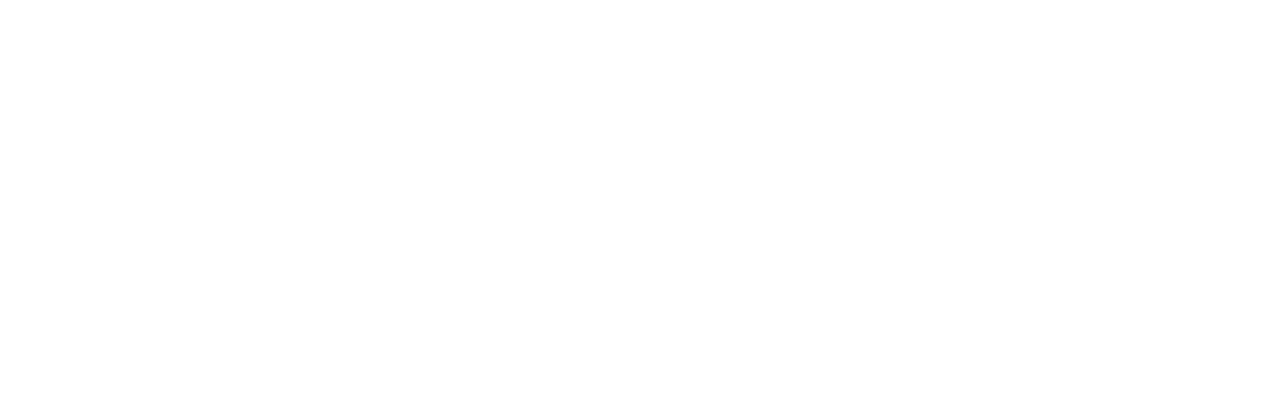
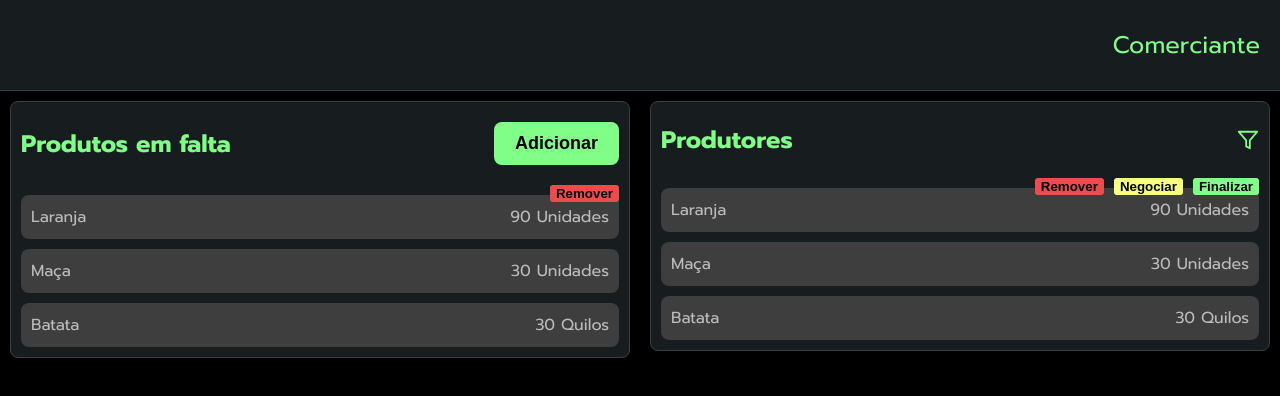
Before and after one commit to eduardojfronza/FIAP-Sprint-2, a React (Create React App) app: page /home/merchant in a window 1280 px wide. Before the commit this address had no page. Shown: the top 396 px of the page. Built offline with nearby package versions, Linux system fonts and the light colour scheme.

Commit message:
feat - criado o dashboard do comerciante

```diff
--- a/package.json
+++ b/package.json
@@ -8,6 +8,7 @@
     "@testing-library/user-event": "^13.5.0",
     "react": "^18.3.1",
     "react-dom": "^18.3.1",
+    "react-icons": "^5.3.0",
     "react-router-dom": "^6.26.2",
     "react-scripts": "5.0.1",
     "web-vitals": "^2.1.4"
--- a/src/App.js
+++ b/src/App.js
@@ -1,14 +1,16 @@
 import { BrowserRouter, Route, Routes } from "react-router-dom";
 import Login from "./routes/Login";
-import Home from "./routes/Home";
 import Register from "./routes/Register";
+import Merchant from "./routes/Home/Merchant";
+import Producer from "./routes/Home/Producer";
 
 function App() {
   return (
     <BrowserRouter>
       <Routes>
         <Route path="/" element={<Login/>} />
-        <Route path="/home" element={<Home />} />
+        <Route path="/home/merchant" element={<Merchant />} />
+        <Route path="/home/producer" element={<Producer />} />
         <Route path="/register" element={<Register />} />
         <Route path="/dashboard" element=""/>
       </Routes>
--- /dev/null
+++ b/src/components/Header.jsx
@@ -0,0 +1,37 @@
+import { Link } from 'react-router-dom'
+import '../styles/Header.css'
+
+function Header(props) {
+    function Elements(user) {
+        switch (user) {
+            case "Produtor":
+                return <>
+                    <header className="header">
+                        <nav className='navigation-producer'>
+                            <ul>
+                                <li><Link to={'/home/producer'}>Home</Link></li>
+                                <li><Link>Dados</Link></li>
+                                <li><Link>Meus produtos</Link></li>
+                            </ul>
+                        </nav>
+                        <p>Produtor</p>
+                    </header>
+                </>
+            case "Comerciante":
+                return <>
+                    <header className="header">
+                        <div className='navigation-merchant'>
+                            <p>Comerciante</p>
+                        </div>
+                    </header>
+                </>
+            default:
+                return {}
+        }
+    }
+
+    return Elements(props.user)
+
+}
+
+export default Header
--- a/src/index.css
+++ b/src/index.css
@@ -14,7 +14,7 @@
     monospace;
 }
 
-h1, h2, h3,h4,h5, h6 {
+h1, h2, h3,h4,h5, h6, p {
   margin: 0;
   padding: 0;
 }
--- /dev/null
+++ b/src/routes/Home/Merchant/index.jsx
@@ -0,0 +1,80 @@
+import '../../../styles/Home/Merchant.css'
+import { LuFilter } from "react-icons/lu";
+
+
+import Button from "../../../components/Button"
+import Header from "../../../components/Header"
+
+
+function Merchant() {
+    const missingProducts = [
+        {
+            name: 'Laranja',
+            amount: '90 Unidades',
+        },
+        {
+            name: 'Maça',
+            amount: '30 Unidades ',
+        },
+        {
+            name: 'Batata',
+            amount: '30 Quilos',
+        }
+    ]
+
+
+    return <>
+        <Header user={'Comerciante'} />
+
+        <main>
+            <section className='container_merchant'>
+                <div className="card_merchant container_missing_products">
+                    <div className='header_card_merchant'>
+                        <h2>Produtos em falta</h2>
+                        <Button type="button" children="Adicionar" variant="primary" />
+                    </div>
+
+                    <div className='list_items_merchant'>
+                        <ul>
+                            {missingProducts.map((product, index) =>
+                                < li key={index} >
+                                    <p>{product.name}</p>
+                                    <span>{product.amount}</span>
+                                    <button>Remover</button>
+                                </li>
+                            )}
+                        </ul>
+                    </div>
+                </div>
+
+                <div className='card_merchant container_procuder_deal'>
+                    <div className='header_card_merchant'>
+                        <h2>Produtores</h2>
+                        <LuFilter style={{ fontSize: "22px" }} />
+                    </div>
+
+                    <div className='list_items_merchant'>
+                        <ul>
+                            {missingProducts.map((product, index) =>
+                                < li key={index} >
+                                    <p>{product.name}</p>
+                                    <span>{product.amount}</span>
+
+                                    <div className='buttons_list_item_merchant'>
+                                        <button style={{ backgroundColor: "#ED4B4E" }}>Remover</button>
+                                        <button style={{ backgroundColor: "#F6FE81" }}>Negociar</button>
+                                        <button style={{ backgroundColor: "#81FE88" }}>Finalizar</button>
+                                    </div>
+
+                                </li>
+                            )}
+                        </ul>
+                    </div>
+
+                </div>
+            </section>
+        </main >
+    </>
+}
+
+export default Merchant
--- /dev/null
+++ b/src/routes/Home/Producer/index.jsx
@@ -0,0 +1,11 @@
+import Header from "../../../components/Header"
+
+
+function Producer() {
+    return <>
+        <Header user={'Produtor'} />
+
+    </>
+}
+
+export default Producer
--- a/src/routes/Home/index.jsx
+++ /dev/null
@@ -1,8 +0,0 @@
-
-function Home() {
-    return <section>
-        <div>teste</div>
-    </section>
-}
-
-export default Home
--- a/src/routes/Login/index.jsx
+++ b/src/routes/Login/index.jsx
@@ -15,6 +15,7 @@
     }
 
     return (
+        <main>
             <section className='login_container'>
                 <div>
                     <form onSubmit={Submit}>
@@ -32,6 +33,7 @@
                     </form>
                 </div>
             </section>
+        </main>
     )
 }
 
--- a/src/routes/Register/index.jsx
+++ b/src/routes/Register/index.jsx
@@ -3,7 +3,7 @@
 import Select from '../../components/Select'
 import '../../styles/Login.css'
 
-const USERS = ['Comerciante', 'Produtor']
+export const USERS = ['Comerciante', 'Produtor']
 
 function Register() {
     function Submit(event) {
@@ -14,6 +14,7 @@
 
 
     return (
+        <main>
             <section className='login_container'>
                 <div>
                     <form onSubmit={Submit}>
@@ -32,6 +33,7 @@
                     </form>
                 </div>
             </section>
+        </main>
     )
 }
 
--- /dev/null
+++ b/src/styles/Header.css
@@ -0,0 +1,49 @@
+.header {
+    min-height: 90px;
+    background-color: #171D1F;
+    border-bottom: 1px solid #3E3E3F;
+
+    display: flex;
+    align-items: center;
+    justify-content: space-between;
+    padding: 0 20px;
+
+
+
+    .navigation-merchant {
+        width: 100%;
+        height: 100%;
+
+        display: flex;
+        justify-content: end;
+        align-items: center;
+
+    }
+
+
+    .navigation-producer {
+        ul {
+            list-style: none;
+            display: flex;
+            gap: 18px;
+
+            li {
+                a {
+                    color: white;
+                    text-decoration: none;
+                    font-size: 22px;
+
+                    &:hover {
+                        color: #81FE88;
+                        text-decoration: underline;
+                    }
+                }
+            }
+        }
+    }
+
+    p {
+        font-size: 24px;
+        color: #81FE88;
+    }
+}
--- /dev/null
+++ b/src/styles/Home/Merchant.css
@@ -0,0 +1,103 @@
+.container_merchant {
+    height: 100vh;
+    background-color: #000000;
+
+    @media (min-width: 1024px) {
+        display: flex;
+    }
+}
+
+.card_merchant {
+    height: fit-content;
+    background-color: #171D1F;
+    border: 1px solid #3E3E3F;
+    border-radius: 8px;
+    margin: 10px;
+
+    @media (min-width: 1024px) {
+        width: 50%;
+    }
+
+    .header_card_merchant {
+        display: flex;
+        align-items: center;
+        justify-content: space-between;
+        padding: 20px 10px;
+        color: #81FE88;
+
+    }
+}
+
+.container_missing_products {
+    .list_items_merchant {
+        position: relative;
+        ul {
+            margin: 0;
+            padding: 0;
+            list-style: none;
+
+            li {
+                background-color: #3E3E3F;
+                color: #BCBCBC;
+
+                display: flex;
+                justify-content: space-between;
+                border-radius: 8px;
+
+                margin: 10px;
+                padding: 10px;
+            }
+        }
+
+
+        button {
+            font-weight: 600;
+            position: absolute;
+            top: -10px;
+            right: 10px;
+            border: none;
+            border-radius: 4px;
+            background-color: #ED4B4E;
+        }
+    }
+}
+
+
+.container_procuder_deal {
+    .list_items_merchant {
+        position: relative;
+        ul {
+            margin: 0;
+            padding: 0;
+            list-style: none;
+
+            li {
+                background-color: #3E3E3F;
+                color: #BCBCBC;
+
+                display: flex;
+                justify-content: space-between;
+                border-radius: 8px;
+
+                margin: 10px;
+                padding: 10px;
+            }
+        }
+
+        .buttons_list_item_merchant {
+            position: absolute;
+
+            display: flex;
+            gap: 10px;
+            top: -10px;
+            right: 10px;
+
+            button {
+                font-weight: 600;
+                border: none;
+                border-radius: 4px;
+            }
+        }
+
+    }
+}
```
Also changed, not shown: 1 other file (tests, documents, lock files or other folders). Lines whose indentation alone changed are shown as unchanged.
